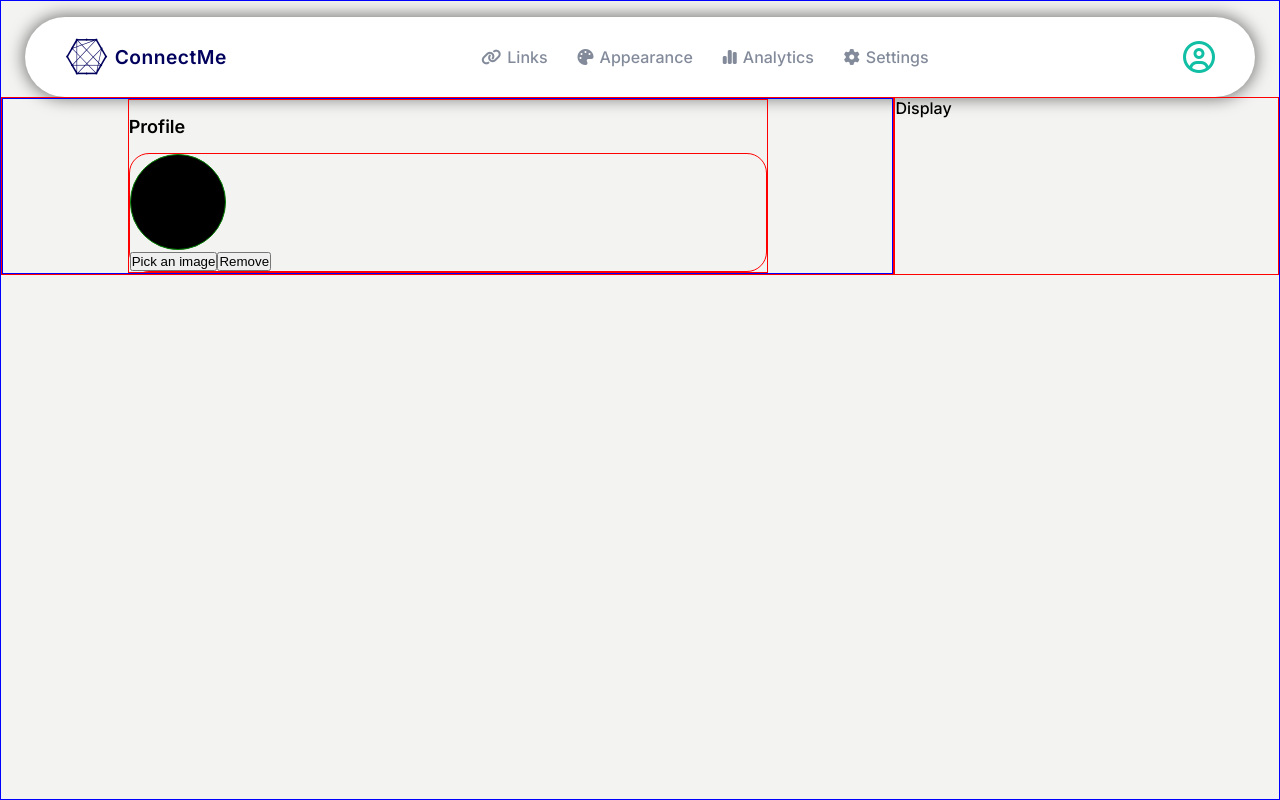
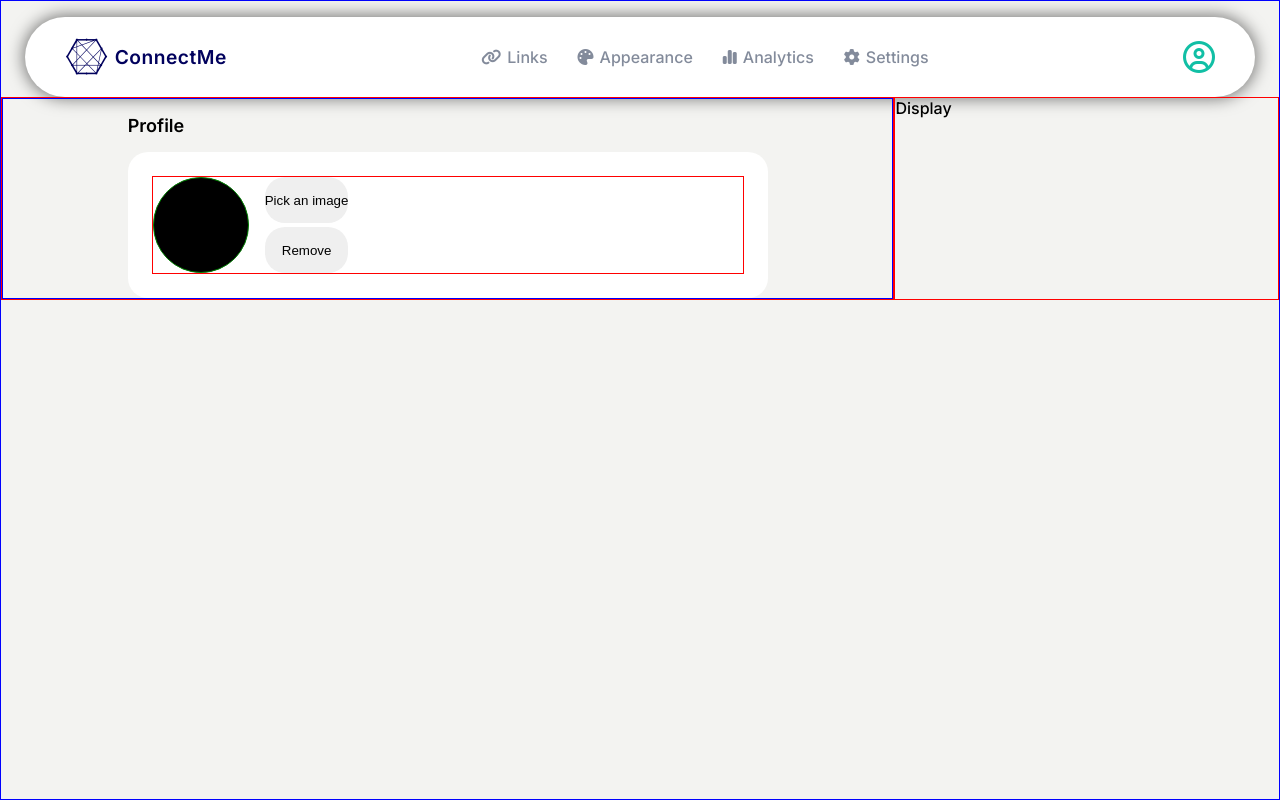
Before and after one commit to LennyRemache/ConnectMe, a React (Create React App) app in the folder frontend/: page /profile/appearance in a window 1280 px wide. Built offline with nearby package versions, Linux system fonts and the light colour scheme.

Commit message:
Styled appearance page profile section

```diff
--- a/frontend/src/styles/pages/profile/Appearance/Profile.css
+++ b/frontend/src/styles/pages/profile/Appearance/Profile.css
@@ -1,12 +1,19 @@
 .appearance-profile-container {
-  border: 1px solid red;
+  border: 0px solid red;
   max-width: 640px;
   width: 100%;
 }
 
 .appearance-profile {
+  border: 0px solid red;
+  background-color: white;
+  border-radius: 20px;
+  padding: 1.5rem;
+}
+
+.appearance-pic {
   border: 1px solid red;
-  border-radius: 20px;
+  display: flex;
 }
 
 .appearance-pic-img {
@@ -16,3 +23,18 @@
   width: 96px;
   background-color: black;
 }
+
+.appearance-pic-btns {
+  display: flex;
+  flex-direction: column;
+  margin-left: 1rem;
+}
+.appearance-pic-btn {
+  height: 100%;
+  border-radius: 20px;
+  border: none;
+}
+
+.appearance-pic-btn.pick {
+  margin-bottom: 0.25rem;
+}
```
